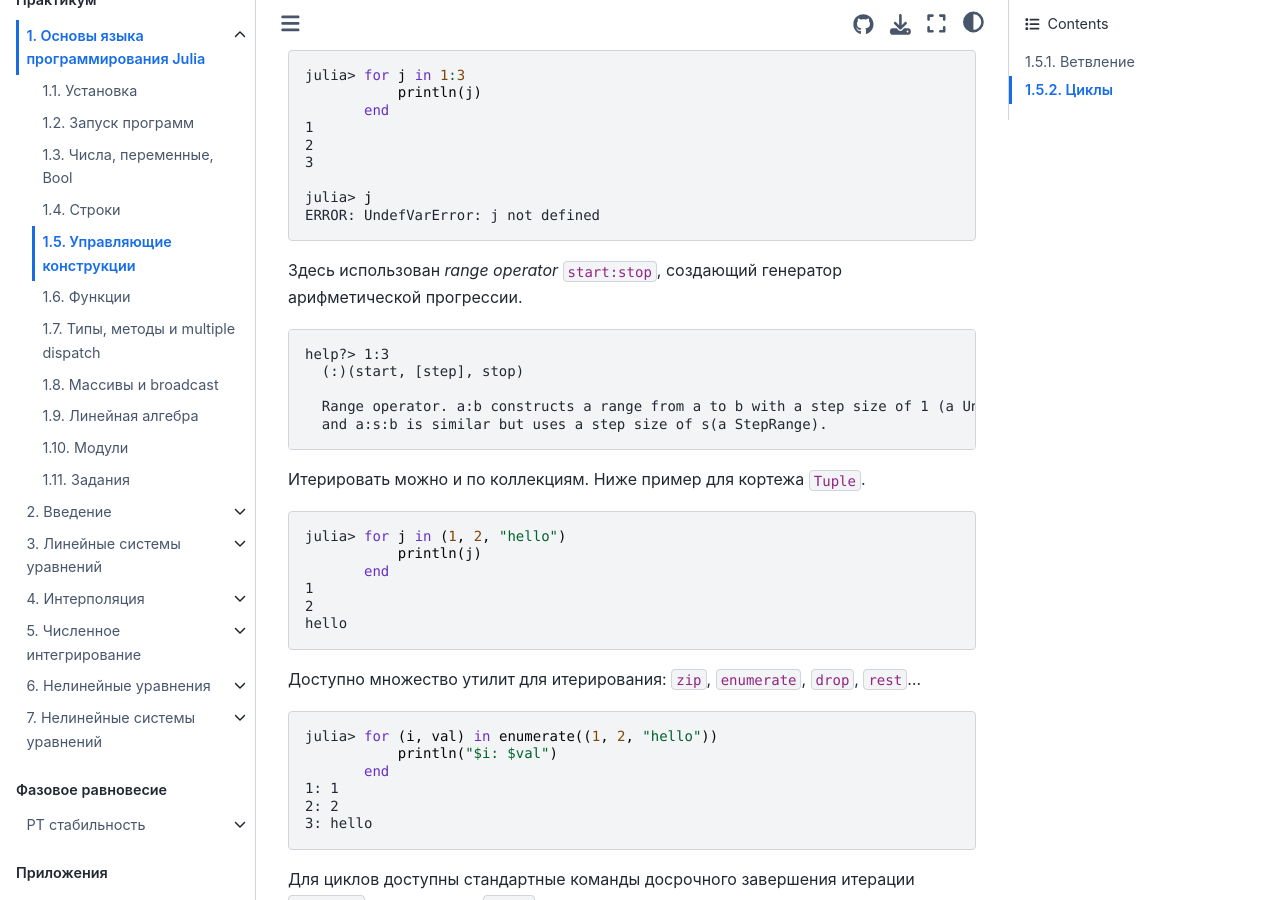
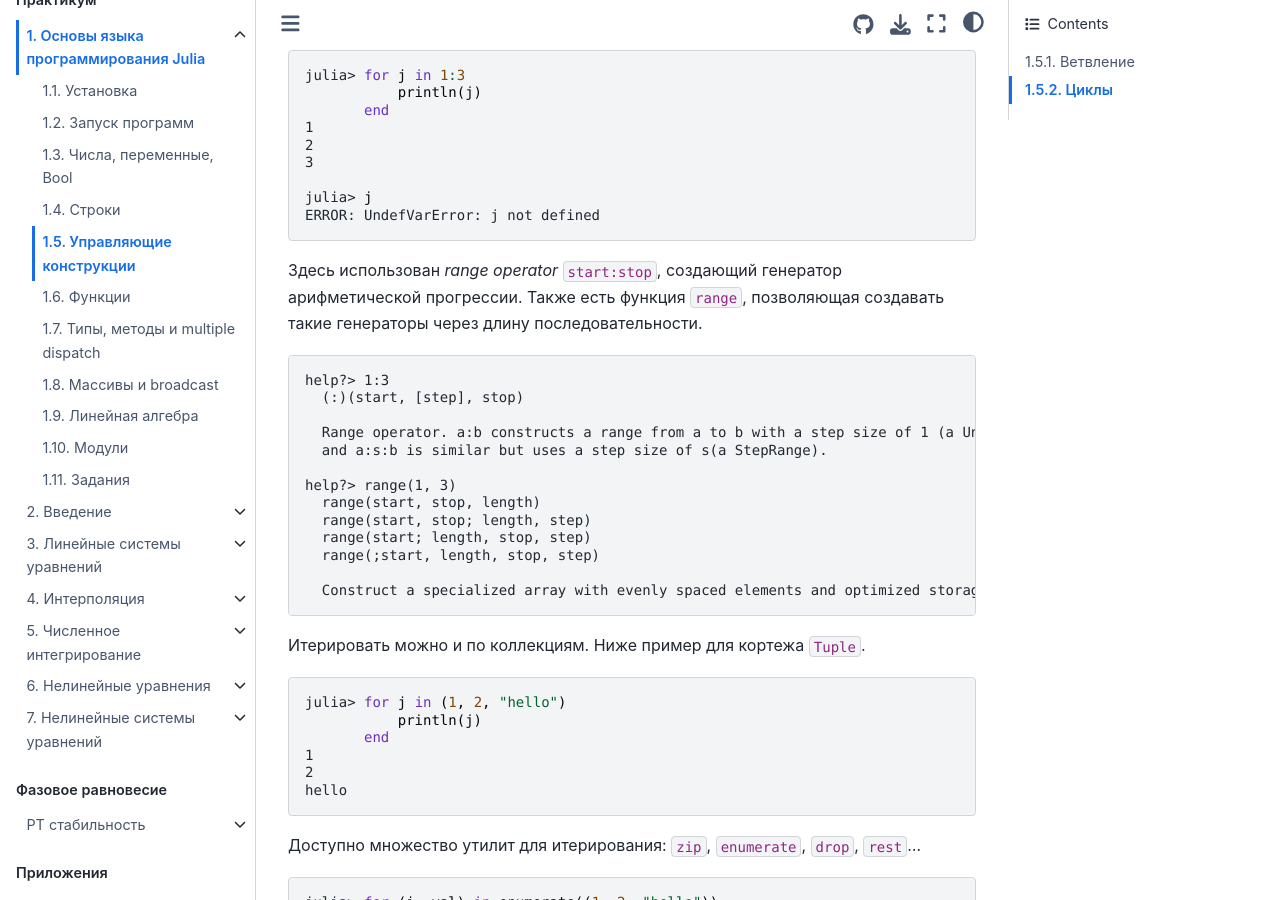
Before and after one commit to stepanzh/computational_thermodynamics, a Jupyter Book: the page built from book/julia/controlflow.md, in a window 1280 px wide and 900 px high, scrolled down 1673 px. Built offline with Jupyter Book 1.0.4 settings and Sphinx 7.4.7 and the Sphinx Book theme 1.1.4, drawn with Linux system fonts in a browser that asks for light colours.

Commit message:
feat: range функция

````diff
--- a/book/julia/controlflow.md
+++ b/book/julia/controlflow.md
@@ -78,6 +78,7 @@ ERROR: UndefVarError: j not defined
 ```
 
 Здесь использован *range operator* `start:stop`, создающий генератор арифметической прогрессии.
+Также есть функция `range`, позволяющая создавать такие генераторы через длину последовательности.
 
 ```julia-repl
 help?> 1:3
@@ -85,6 +86,14 @@ help?> 1:3
 
   Range operator. a:b constructs a range from a to b with a step size of 1 (a UnitRange),
   and a:s:b is similar but uses a step size of s(a StepRange).
+
+help?> range(1, 3)
+  range(start, stop, length)
+  range(start, stop; length, step)
+  range(start; length, stop, step)
+  range(;start, length, stop, step)
+
+  Construct a specialized array with evenly spaced elements and optimized storage from the arguments...
 ```
 
 Итерировать можно и по коллекциям. Ниже пример для кортежа `Tuple`.
````
